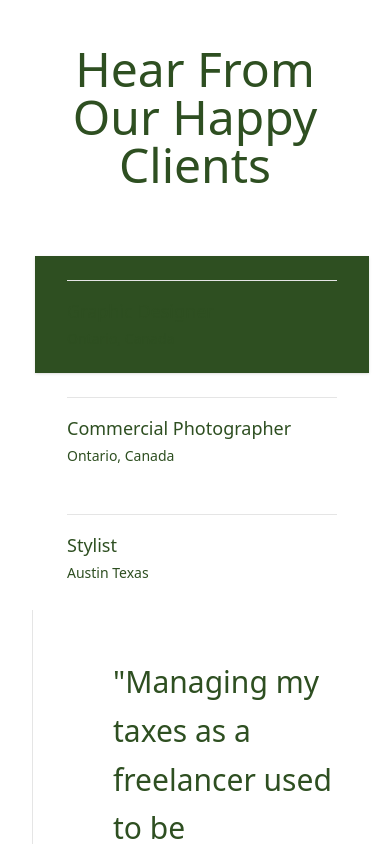
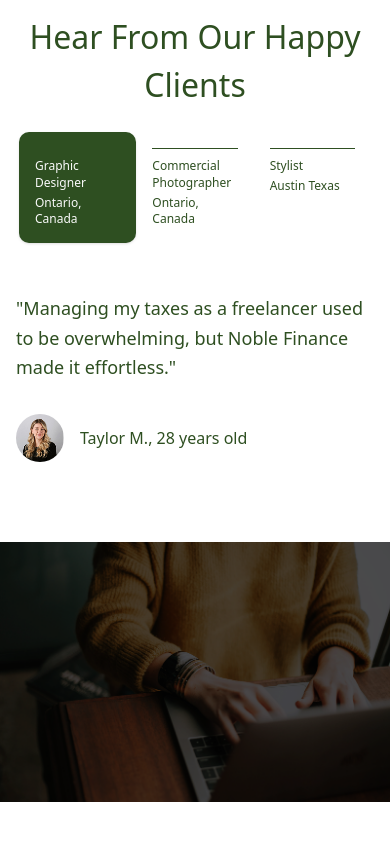
Before and after one commit to AdebimpeAbdulhamidEniola/friendly_accounting_service, a Next.js app: page /test in a window 390 px wide. Shown: the part 4200-5044 px from the top of the page. After the commit the page ends 5002 px from the top, so only its background shows below. Built offline with nearby package versions, Linux system fonts and the light colour scheme.

Commit message:
include section image

```diff
--- a/app/globals.css
+++ b/app/globals.css
@@ -81,6 +81,7 @@
   --background: oklch(1 0 0);
   --foreground: #2E4F21;
   --bg-hero-color: #A0F1BD;
+  --background-mobile: #ffffff;
 
 }
 
--- a/app/layout.tsx
+++ b/app/layout.tsx
@@ -9,7 +9,7 @@ export default function RootLayout({
 }>) {
   return (
     <html lang="en">
-      <body className= {workSans.variable}
+      <body className={`${workSans.variable} bg-background md:bg-background-mobile`}
       >
            {children}
       </body>
--- a/app/test/page.tsx
+++ b/app/test/page.tsx
@@ -2,7 +2,7 @@ import Navigation from "@/components/common/Navigation";
 import Hero from "@/components/home/Hero";
 import MainBody from "@/components/home/MainBody";
 
-export default function TestNavPage() {
+const  TestNavPage=  () => {
   return (
     <div>
     <Navigation />
@@ -11,3 +11,5 @@ export default function TestNavPage() {
     </div>
   );
 }
+
+export default TestNavPage
--- a/components/home/MainBody/ClientSection.tsx
+++ b/components/home/MainBody/ClientSection.tsx
@@ -50,25 +50,25 @@ const clients: Client[] = [
 
 const ClientSection = () => {
   return (
-    <div className="w-full bg-background py-16 px-8">
-      <h2 className="text-5xl font-light text-foreground text-center mb-16">
+    <div className="w-full bg-background  py-8 md:py-16 px-4 md:px-8 mx-auto">
+      <h2 className="text-[32px] md:text-5xl font-light text-foreground text-center mb-5">
         Hear From Our Happy Clients
       </h2>
 
       <Tabs defaultValue="graphic-designer" className="md:flex md:flex-row gap-0 max-w-7xl mx-auto">
-        <TabsList className="flex flex-col items-stretch bg-transparent gap-0 w-85 h-fit">
+        <TabsList className="flex flex-row md:flex-col items-stretch bg-transparent gap-0 w-full md:w-85 h-fit overflow-x-auto">
           {clients.map((client, index) => (
             <TabsTrigger
               key={client.value}
               value={client.value}
-              className="data-[state=active]:bg-primary data-[state=inactive]:bg-transparent text-left rounded-none border-0 p-0 "
+              className="data-[state=active]:bg-primary data-[state=inactive]:bg-transparent text-left rounded-none border-0 p-0 data-[state=active]:text-primary-foreground data-[state=inactive]:text-foreground rounded-lg flex-shrink-0 min-w-[100px] md:min-w-[120px]"
             >
-              <div className="w-full px-8 py-6">
-                <hr className="border-t data-[state=active]:border-primary-foreground data-[state=inactive]:border-border mb-4" />
-                <p className="text-lg data-[state=active]:text-primary-foreground data-[state=inactive]:text-foreground font-normal mb-1">
+              <div className="w-full px-4 py-4 md:px-8 md:py-6">
+                <hr className="border-t-primary data-[state=active]:border-primary-foreground data-[state=inactive]:border-border mb-2" />
+                <p className="text-[12px] md:text-lg data-[state=active]:text-primary-foreground data-[state=inactive]:text-foreground font-normal mb-1 whitespace-normal">
                   {client.title}
                 </p>
-                <p className="text-sm data-[state=active]:text-primary-foreground data-[state=inactive]:text-muted-foreground">
+                <p className="text-xs data-[state=active]:text-primary-foreground data-[state=inactive]:text-muted-foreground font-light whitespace-normal">
                   {client.location}
                 </p>
               </div>
@@ -76,12 +76,12 @@ const ClientSection = () => {
           ))}
         </TabsList>
 
-        <div className="flex-1 border-l border-border pl-20 py-12">
+        <div className="flex-1 md:ml-15 md:border-l border-border md:pl-20 pl-0 py-12">
           {clients.map((client) => (
             <TabsContent key={client.value} value={client.value} className="mt-0">
               <div className="space-y-8">
-                <p className="text-3xl font-light text-foreground leading-relaxed">
-                  "{client.testimonial}"
+                <p className="text-3xl md:text-3xl font-light text-foreground leading-relaxed text-lg md:text-3xl">
+                  {`"${client.testimonial}"`}
                 </p>
                 <div className="flex items-center gap-4">
                   <Image
@@ -89,7 +89,7 @@ const ClientSection = () => {
                     width={client.imageWidth}
                     height={client.imageHeight}
                     alt="Client photo"
-                    className="rounded-full object-cover"
+                    className="rounded-full object-cover w-12 h-12 md:w-auto md:h-auto"
                   />
                   <span className="text-base text-foreground">{client.name}</span>
                 </div>
--- /dev/null
+++ b/components/home/MainBody/ImageSection.tsx
@@ -0,0 +1,17 @@
+import Image from "next/image";
+
+
+const ImageSection = () => {
+    return (
+
+        <Image src={"/images/section-image.png"}
+        alt={"a person typing"}
+        width={1920}
+        height={1080}
+        className={"w-full h-auto "}
+        />
+
+    )
+}
+
+export default ImageSection
--- /dev/null
+++ b/components/home/MainBody/OfferSection.tsx
@@ -0,0 +1,11 @@
+import ImageSection from "./ImageSection"
+
+const OfferSection = () => {
+    return (
+        <div>
+            <ImageSection />
+        </div>
+    )
+}
+
+export default OfferSection
--- a/components/home/MainBody/index.tsx
+++ b/components/home/MainBody/index.tsx
@@ -1,6 +1,8 @@
 import ClientSection from "./ClientSection"
 import Description from "./Description"
 import ServicesSection from "./ServiceSection"
+import OfferSection from "./OfferSection"
+
 
 const MainBody = () => {
     return(
@@ -8,7 +10,7 @@ const MainBody = () => {
       <Description />
       <ServicesSection />
       <ClientSection />
-
+      <OfferSection/>
       </>
     )
 }
```
Also changed, not shown: public/images/section-image.png (added).
